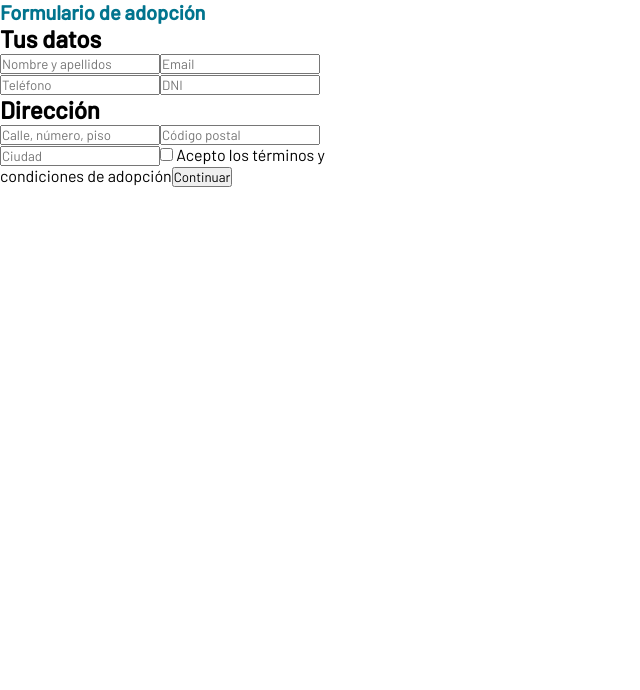
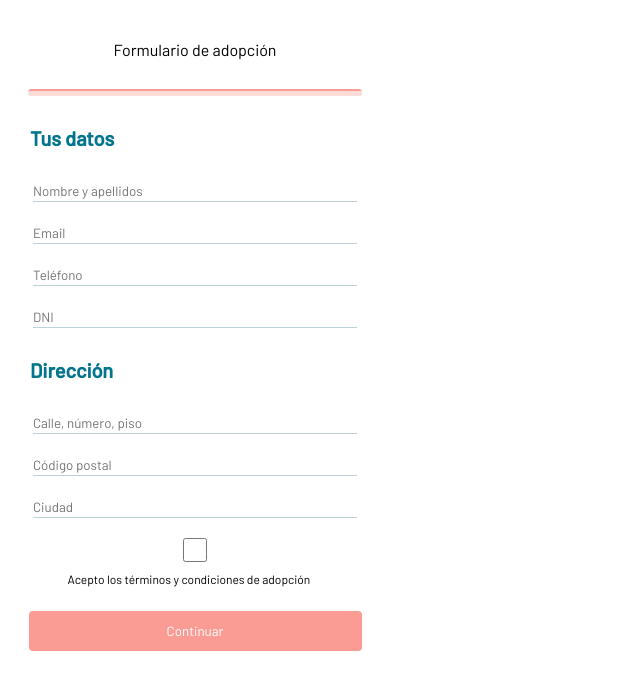
Before and after one commit to davidsotelo26/protectora-front, a React (Create React App) app: page /formulario in a window 1280 px wide. Shown: the top 690 px of the page, without its empty margins (0-640 px from the left). Built offline with nearby package versions, Linux system fonts and the light colour scheme.

Commit message:
cambios en formulario.jsx y components progressBar

```diff
--- a/src/Components/ProgressBar/ProgressBar.jsx
+++ b/src/Components/ProgressBar/ProgressBar.jsx
@@ -0,0 +1,19 @@
+import "./ProgressBar.scss";
+
+const ProgressBar = ({ pasoActual }) => {
+  return (
+    <div className="progress-bar">
+      <div
+        className={`progress-step ${pasoActual >= 1 ? "completed" : ""}`}
+      ></div>
+      <div
+        className={`progress-step ${pasoActual >= 2 ? "completed" : ""}`}
+      ></div>
+      <div
+        className={`progress-step ${pasoActual >= 3 ? "completed" : ""}`}
+      ></div>
+    </div>
+  );
+};
+
+export default ProgressBar;
--- a/src/Components/ProgressBar/ProgressBar.scss
+++ b/src/Components/ProgressBar/ProgressBar.scss
@@ -0,0 +1,18 @@
+.progress-bar {
+  width: 334px;
+  height: 7px;
+  border-radius: 3.5px;
+  display: flex;
+  overflow: hidden;
+  background-color: rgb(254, 221, 217);
+}
+
+.progress-step {
+  flex-grow: 1;
+  height: 7px;
+  background-color: rgb(254, 221, 217);
+}
+
+.completed {
+  background-color: rgb(250, 156, 147);
+}
--- a/src/Pages/FormularioAdopcion/FormularioAdopcion.jsx
+++ b/src/Pages/FormularioAdopcion/FormularioAdopcion.jsx
@@ -1,3 +1,4 @@
+import './FormularioAdopcion.scss';
 import React, { useState } from "react";
 import ProgressBar from "../../Components/ProgressBar/ProgressBar";
 
@@ -8,9 +9,9 @@ const FormularioAdopcion = () => {
   const [email, setEmail] = useState("");
   const [telefono, setTelefono] = useState("");
   const [dni, setDni] = useState("");
+  const dniRegex = /^[0-9]{8}[A-Za-z]$/;
   const [codigoPostal, setCodigoPostal] = useState("");
-
-  const dniRegex = /^[0-9]{8}[A-Za-z]$/;
+  const [aceptoTerminos, setAceptoTerminos] = useState(false);
 
   const handleContinue = () => {
     if (!isFormValid()) {
@@ -45,19 +46,24 @@ const FormularioAdopcion = () => {
       return false;
     }
     if (!codigoPostalRegex.test(codigoPostal)) {
-        alert("El código postal no es válido");
-        return false;
-      }
+      alert("El código postal no es válido");
+      return false;
+    }
+    if (!aceptoTerminos) {
+      alert("Debes aceptar los términos y condiciones antes de continuar.");
+      return;
+    }
 
     return true;
   };
 
   return (
     <div>
-      {step === 1 && (
+       {step === 1 && (
         <div>
+
           <h3>Formulario de adopción</h3>
-          {/* <ProgressBar value={step} max={3} /> */}
+          <ProgressBar pasoActual={step} />
           <h2>Tus datos</h2>
           <input
             type="text"
@@ -83,20 +89,32 @@ const FormularioAdopcion = () => {
             value={dni}
             onChange={(e) => setDni(e.target.value)}
           />
-
           <h2>Dirección</h2>
           <input type="text" placeholder="Calle, número, piso" />
-          <input type="text" placeholder="Código postal" value={codigoPostal} onChangeCapture={(e) => setCodigoPostal(e.target.value)}/>
+          <input
+            type="text"
+            placeholder="Código postal"
+            value={codigoPostal}
+            onChangeCapture={(e) => setCodigoPostal(e.target.value)}
+          />
           <input type="text" placeholder="Ciudad" />
-          <input type="checkbox" required /> Acepto los términos y condiciones
-          de adopción
+
+          <div className='terminos-group'>
+          <input className='checkbox'
+            type="checkbox"
+            required
+            onChange={(e) => setAceptoTerminos(e.target.checked)}
+          />
+          <p>Acepto los términos y condiciones de adopción</p>
+          </div>
+
           <button onClick={handleContinue}>Continuar</button>
         </div>
       )}
       {step === 2 && (
         <div>
           <h3>Formulario de adopción</h3>
-          {/* <ProgressBar value={step} max={3} /> */}
+          <ProgressBar pasoActual={step} />
           <h2>Sobre las mascotas</h2>
           <h4>¿Tienes otros animales?</h4>
           <label>
@@ -132,9 +150,180 @@ const FormularioAdopcion = () => {
       {step === 3 && (
         <div>
           <h3>Formulario de adopción</h3>
-          {/* <ProgressBar value={step} max={3} /> */}
-          {/* Aquí va el contenido del paso 3 */}
-          <button onClick={handleContinue}>Finalizar</button>
+          <ProgressBar pasoActual={step} />
+          <h2>Familia y hogar</h2>
+          <h4>¿Dónde vives?</h4>
+          <input type="text" placeholder="Piso, casa, chalet..." required />
+
+          <div className="radio-container">
+            <h4>¿Vives de alquiler?</h4>
+            <label>
+              <input
+                type="radio"
+                name="mascotas"
+                value="si"
+                required
+                onChange={() => setTieneMascotas(true)}
+              />
+              Sí
+            </label>
+            <label>
+              <input
+                type="radio"
+                name="mascotas"
+                value="no"
+                required
+                onChange={() => setTieneMascotas(false)}
+              />
+              No
+            </label>
+          </div>
+
+          <div className="radio-container">
+            <h4>¿Tu casero permite animales?</h4>
+            <label>
+              <input
+                type="radio"
+                name="mascotas"
+                value="si"
+                required
+                onChange={() => setTieneMascotas(true)}
+              />
+              Sí
+            </label>
+            <label>
+              <input
+                type="radio"
+                name="mascotas"
+                value="no"
+                required
+                onChange={() => setTieneMascotas(false)}
+              />
+              No
+            </label>
+          </div>
+
+          <div className="radio-container">
+            <h4>¿Crees que podrías mudarte pronto?</h4>
+            <label>
+              <input
+                type="radio"
+                name="mascotas"
+                value="si"
+                required
+                onChange={() => setTieneMascotas(true)}
+              />
+              Sí
+            </label>
+            <label>
+              <input
+                type="radio"
+                name="mascotas"
+                value="no"
+                required
+                onChange={() => setTieneMascotas(false)}
+              />
+              No
+            </label>
+          </div>
+
+          <div className="radio-container">
+            <h4>¿Tiene jardín?</h4>
+            <label>
+              <input
+                type="radio"
+                name="mascotas"
+                value="si"
+                required
+                onChange={() => setTieneMascotas(true)}
+              />
+              Sí
+            </label>
+            <label>
+              <input
+                type="radio"
+                name="mascotas"
+                value="no"
+                required
+                onChange={() => setTieneMascotas(false)}
+              />
+              No
+            </label>
+          </div>
+
+          <div className="radio-container">
+            <h4>¿Vives con otras personas?</h4>
+            <label>
+              <input
+                type="radio"
+                name="mascotas"
+                value="si"
+                required
+                onChange={() => setTieneMascotas(true)}
+              />
+              Sí
+            </label>
+            <label>
+              <input
+                type="radio"
+                name="mascotas"
+                value="no"
+                required
+                onChange={() => setTieneMascotas(false)}
+              />
+              No
+            </label>
+          </div>
+
+          <div className="radio-container">
+            <h4>¿Están todos de acuerdo con la adopción?</h4>
+            <label>
+              <input
+                type="radio"
+                name="mascotas"
+                value="si"
+                required
+                onChange={() => setTieneMascotas(true)}
+              />
+              Sí
+            </label>
+            <label>
+              <input
+                type="radio"
+                name="mascotas"
+                value="no"
+                required
+                onChange={() => setTieneMascotas(false)}
+              />
+              No
+            </label>
+          </div>
+
+          <div className="radio-container">
+            <h4>¿Estás de acuerdo con que visitemos tu casa?</h4>
+            <label>
+              <input
+                type="radio"
+                name="mascotas"
+                value="si"
+                required
+                onChange={() => setTieneMascotas(true)}
+              />
+              Sí
+            </label>
+            <label>
+              <input
+                type="radio"
+                name="mascotas"
+                value="no"
+                required
+                onChange={() => setTieneMascotas(false)}
+              />
+              No
+            </label>
+          </div>
+
+          <button onClick={handleContinue}>Enviar</button>
         </div>
       )}
     </div>
--- a/src/Pages/FormularioAdopcion/FormularioAdopcion.scss
+++ b/src/Pages/FormularioAdopcion/FormularioAdopcion.scss
@@ -0,0 +1,72 @@
+div {
+  width: 390px;
+  height: auto;
+  display: flex;
+  justify-content: center;
+  align-items: center;
+  flex-direction: column;
+  border: 0;
+}
+
+h2 {
+    align-self: flex-start;
+  margin-top: 30px;
+  margin-bottom: 10px;
+  padding-left: 30px;
+  font-size: 20px;
+  color: rgb(1 116 142);
+}
+
+h3 {
+  width: 100%;
+  height: 19px;
+  margin-top: 40px;
+  margin-bottom: 30px;
+  font-size: 16px;
+  font-weight: 400;
+  text-align: center;
+  color: rgb(0, 0, 0);
+}
+
+input[type="text"],
+input[type="phone"] {
+  width: 324px;
+  height: 21px;
+  border: none;
+  border-bottom: 1px solid rgb(189 210 214); /* Solo borde inferior */
+  padding-top: 20px;
+}
+
+.checkbox {
+  width: 24px;
+  height: 24px;
+  border: 1px solid rgb(189 210 214);
+  background-color: blue;
+}
+
+.terminos-group {
+  width: 279;
+  height: 38;
+  display: flex;
+  align-items: center;
+  gap: 10px;
+  padding-top: 20px;
+  padding-bottom: 25px;
+}
+
+p {
+  width: 255px;
+  height: 14px;
+  font-size: 12px;
+  margin: 0;
+}
+
+button {
+  width: 333px;
+  height: 40px;
+  color: #ffffff;
+  border: none;
+  cursor: pointer;
+  border-radius: 4px;
+  background-color: rgb(250 156 147);
+}
```
